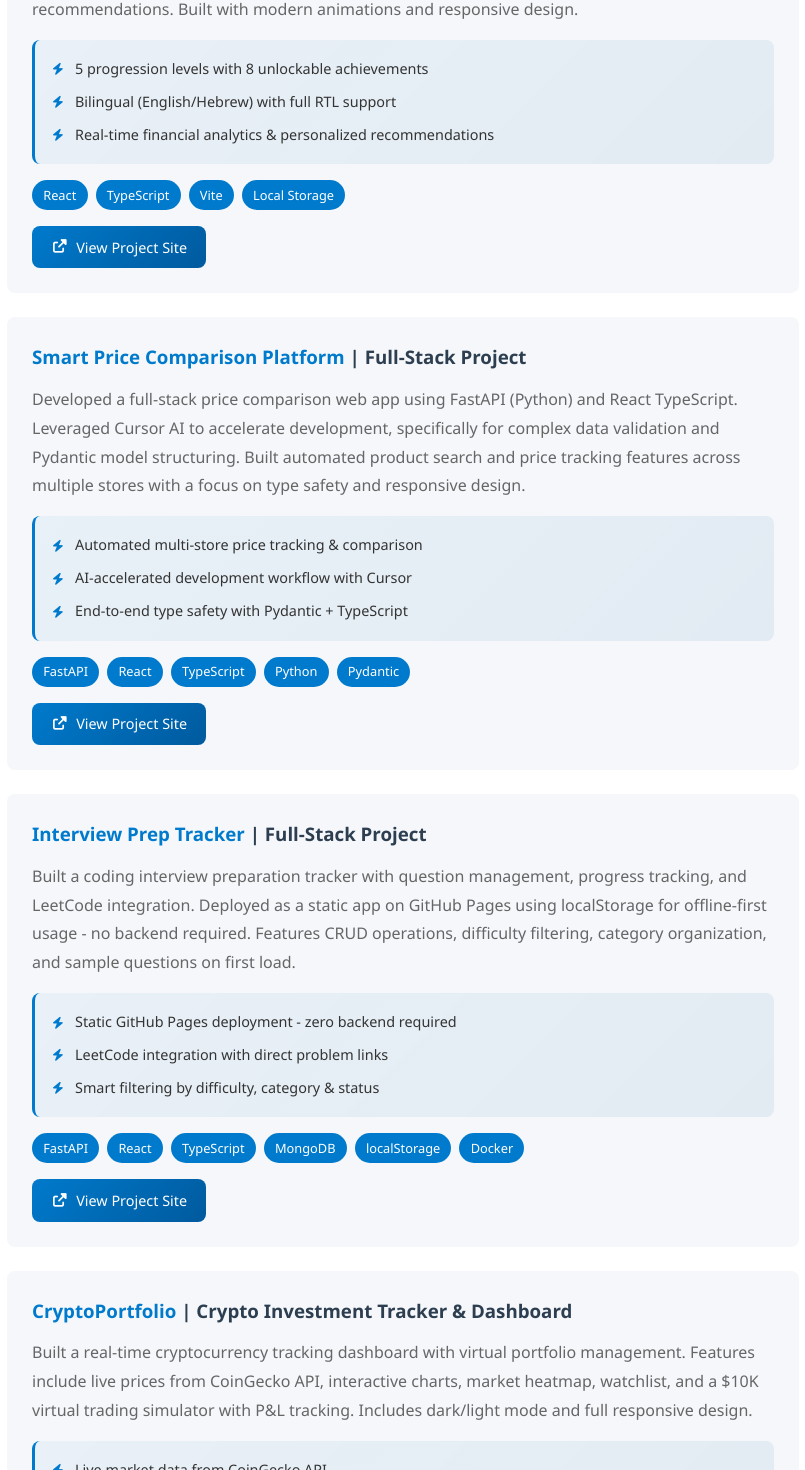
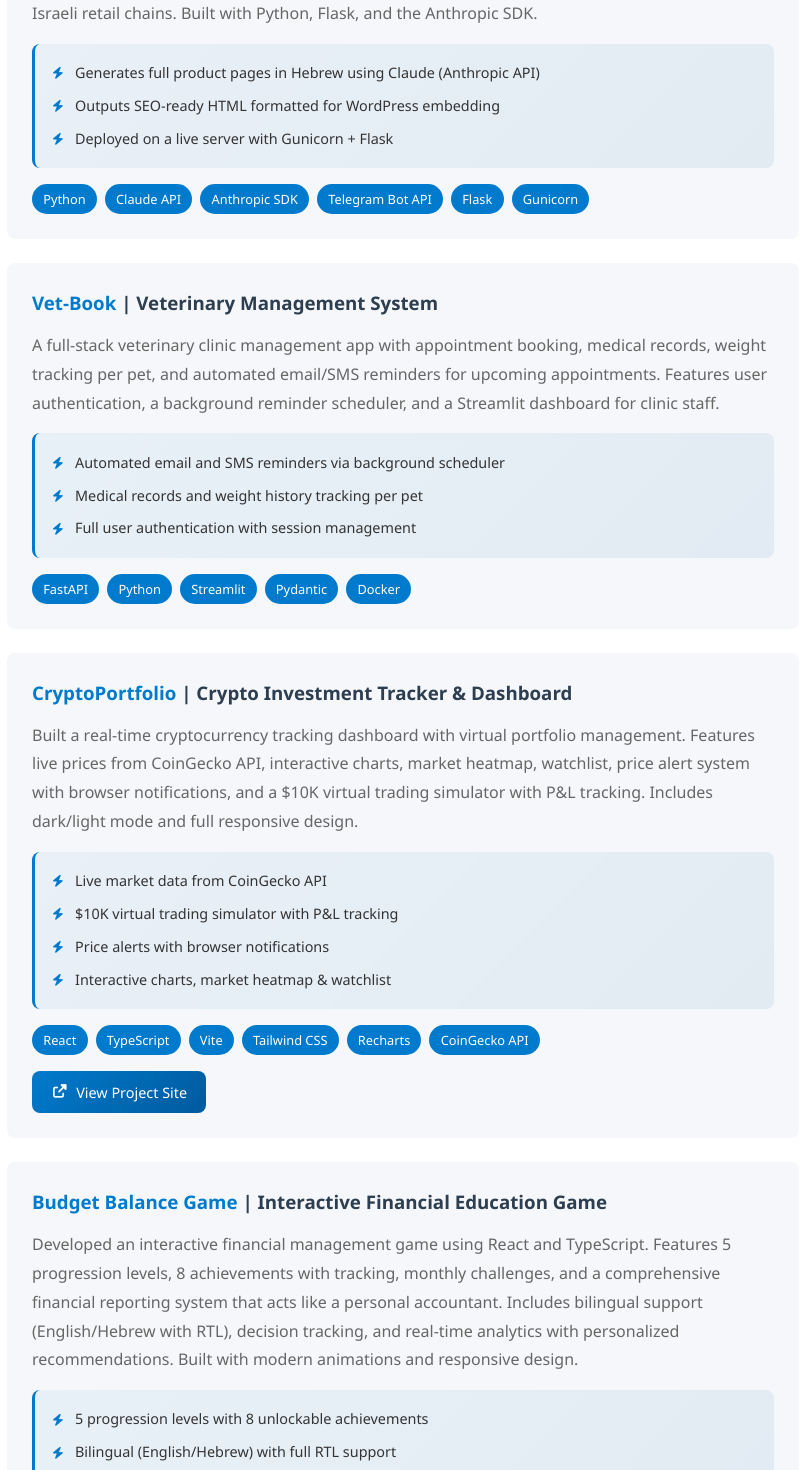
Before and after one commit to SaharHalili95/html-portfolio, a React (Vite) app: page /#/ in a window 1280 px wide. Shown: the part 3291-4761 px from the top of the page, without its empty margins (377-1182 px from the left). Built offline with nearby package versions, Linux system fonts and the light colour scheme.

Commit message:
feat: update portfolio projects - add NitaiBot and Vet-Book, update NetSentinel and CryptoPortfolio
Co-Authored-By: Claude Sonnet 4.6 <noreply@anthropic.com>

```diff
--- a/src/data/portfolioData.ts
+++ b/src/data/portfolioData.ts
@@ -62,8 +62,9 @@ export const projectsData = [
       "Detects intrusions and anomalies in real-time across the entire network",
       "SOC-ready: severity-based alerts, audit trail & network topology view",
       "Production-grade: FastAPI + Next.js + PostgreSQL + Redis + Docker",
+      "Full unit test coverage for anomaly detection and alert management",
     ],
-    technologies: ["FastAPI", "Next.js", "TypeScript", "PostgreSQL", "Redis", "Docker", "WebSocket", "Tailwind CSS", "SQLAlchemy", "Recharts"],
+    technologies: ["FastAPI", "Next.js", "TypeScript", "PostgreSQL", "Redis", "Docker", "WebSocket", "Tailwind CSS", "SQLAlchemy", "Recharts", "pytest"],
     link: "https://github.com/SaharHalili95/netsentinel",
     demoLink: "https://saharhalili95.github.io/netsentinel/",
   },
@@ -80,6 +81,47 @@ export const projectsData = [
     technologies: ["FastAPI", "OpenAI API", "ChromaDB", "RAG", "React", "TypeScript", "Tailwind CSS", "Vector Embeddings", "Railway", "Vercel"],
     link: "https://github.com/SaharHalili95/codemate-ai",
     demoLink: "https://saharhalili95.github.io/codemate-ai/",
+  },
+  {
+    title: "NitaiBot",
+    subtitle: "AI-Powered Telegram Content Bot",
+    description:
+      "A Telegram bot that generates professional Hebrew product pages for eCommerce using the Claude API (Anthropic). Given a product name or SKU, the bot produces structured marketing content including specs, highlights, and SEO-ready HTML - styled to the standards of leading Israeli retail chains. Built with Python, Flask, and the Anthropic SDK.",
+    highlights: [
+      "Generates full product pages in Hebrew using Claude (Anthropic API)",
+      "Outputs SEO-ready HTML formatted for WordPress embedding",
+      "Deployed on a live server with Gunicorn + Flask",
+    ],
+    technologies: ["Python", "Claude API", "Anthropic SDK", "Telegram Bot API", "Flask", "Gunicorn"],
+    link: "https://github.com/SaharHalili95/nitai-bot",
+  },
+  {
+    title: "Vet-Book",
+    subtitle: "Veterinary Management System",
+    description:
+      "A full-stack veterinary clinic management app with appointment booking, medical records, weight tracking per pet, and automated email/SMS reminders for upcoming appointments. Features user authentication, a background reminder scheduler, and a Streamlit dashboard for clinic staff.",
+    highlights: [
+      "Automated email and SMS reminders via background scheduler",
+      "Medical records and weight history tracking per pet",
+      "Full user authentication with session management",
+    ],
+    technologies: ["FastAPI", "Python", "Streamlit", "Pydantic", "Docker"],
+    link: "https://github.com/SaharHalili95/Vet-Book",
+  },
+  {
+    title: "CryptoPortfolio",
+    subtitle: "Crypto Investment Tracker & Dashboard",
+    description:
+      "Built a real-time cryptocurrency tracking dashboard with virtual portfolio management. Features live prices from CoinGecko API, interactive charts, market heatmap, watchlist, price alert system with browser notifications, and a $10K virtual trading simulator with P&L tracking. Includes dark/light mode and full responsive design.",
+    highlights: [
+      "Live market data from CoinGecko API",
+      "$10K virtual trading simulator with P&L tracking",
+      "Price alerts with browser notifications",
+      "Interactive charts, market heatmap & watchlist",
+    ],
+    technologies: ["React", "TypeScript", "Vite", "Tailwind CSS", "Recharts", "CoinGecko API"],
+    link: "https://github.com/SaharHalili95/crypto-portfolio",
+    demoLink: "https://saharhalili95.github.io/crypto-portfolio/",
   },
   {
     title: "Budget Balance Game",
@@ -124,20 +166,6 @@ export const projectsData = [
     demoLink: "https://saharhalili95.github.io/interview-prep-tracker/",
   },
   {
-    title: "CryptoPortfolio",
-    subtitle: "Crypto Investment Tracker & Dashboard",
-    description:
-      "Built a real-time cryptocurrency tracking dashboard with virtual portfolio management. Features include live prices from CoinGecko API, interactive charts, market heatmap, watchlist, and a $10K virtual trading simulator with P&L tracking. Includes dark/light mode and full responsive design.",
-    highlights: [
-      "Live market data from CoinGecko API",
-      "$10K virtual trading simulator with P&L tracking",
-      "Interactive charts, market heatmap & watchlist",
-    ],
-    technologies: ["React", "TypeScript", "Vite", "Tailwind CSS", "Recharts", "CoinGecko API"],
-    link: "https://github.com/SaharHalili95/crypto-portfolio",
-    demoLink: "https://saharhalili95.github.io/crypto-portfolio/",
-  },
-  {
     title: "Reaction Speed Test",
     subtitle: "Reflex Testing Game",
     description:
@@ -165,13 +193,6 @@ export const projectsData = [
     link: "https://github.com/SaharHalili95/multiplayer-tictactoe",
     demoLink: "https://saharhalili95.github.io/multiplayer-tictactoe/",
   },
-  {
-    title: "Rambo",
-    subtitle: "Personal Project",
-    description: "A mini-project showcasing my pet. Click to view details.",
-    isInternal: true,
-    internalLink: "/rambo",
-  },
 ];
 
 export const contactData = {
```
